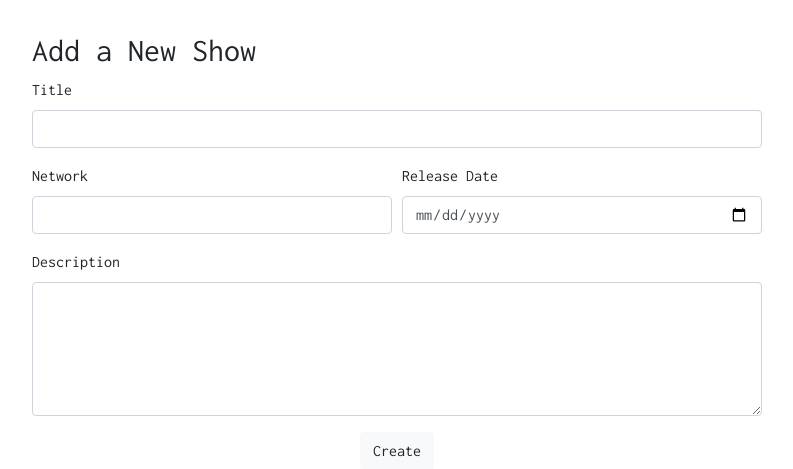
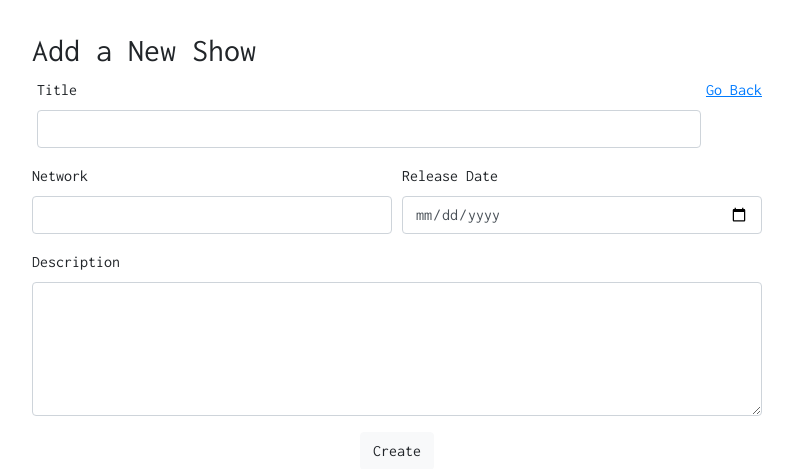
Before and after one commit to joshgendal/coding-dojo-challenge, a Django app: page /shows/new/ in a window 1280 px wide. Shown: the top 469 px of the page, without its empty margins (243-1036 px from the left). Run offline with Django 3.2, Linux system fonts and the light colour scheme; some libraries are stand-ins or nearby versions.

Commit message:
added back buttons where needed according to specs

```diff
--- a/codingdojochallenge/static/codingdojochallenge/css/styles.css
+++ b/codingdojochallenge/static/codingdojochallenge/css/styles.css
@@ -7,7 +7,13 @@
   margin-top: 32px;
 }
 
-/* ===== New Show page styles */
+.go-back-link {
+  float: right;
+  text-decoration: underline;
+}
+
+/* ===== Page Stylings ===== */
+
 form > .sm-margin-top {
   margin-top: 16px;
 }
@@ -16,38 +22,16 @@
   margin-top: 16px;
 }
 
-/* h4.sm-margin-top {
-  margin-top: 16px;
-} */
-
-/* div.col-md-8 h4.sm-margin-top {
-  margin-top: 16px;
-} */
-
-/* h4 {
-  margin-top: 16px;
-} */
-
-/* div.container > div.row > div.col-md-8 > h4 {
-  margin-top: 16px;
-} */
-
 h4#show-info {
   margin-top: 30px;
 }
 
 .center {
-  /* right: 50%; */
   display: flex;
   align-items: center;
   justify-content: center;
 }
 
-/* #input-description input {
-  height: 112px;
-  padding: 10px 0;
-} */
-
 .error-txt {
   color: red;
 }
--- a/codingdojochallenge/templates/codingdojochallenge/add-show.html
+++ b/codingdojochallenge/templates/codingdojochallenge/add-show.html
@@ -27,6 +27,7 @@
         <div class="row">
           <div class="col-md-8" style="margin:auto;">
             <h2 class="header-txt">Add a New Show</h2>
+            <a href="/shows" class="go-back-link">Go Back</a>
             {% if errors %}
               {% for error in errors %}
               <h4 class="error-txt">{{error}}</h4>
--- a/codingdojochallenge/templates/codingdojochallenge/edit-show.html
+++ b/codingdojochallenge/templates/codingdojochallenge/edit-show.html
@@ -27,6 +27,7 @@
         <div class="row">
           <div class="col-md-8" style="margin:auto;">
             <h2 class="header-txt">Edit Show {{ show_id }}</h2>
+            <a href="/shows" class="go-back-link">Go Back</a>
             {% if errors %}
               {% for error in errors %}
               <h4 class="error-txt">{{error}}</h4>
--- a/codingdojochallenge/templates/codingdojochallenge/view-show.html
+++ b/codingdojochallenge/templates/codingdojochallenge/view-show.html
@@ -26,6 +26,7 @@
       <div class="row">
         <div class="col-md-8" style="margin: 16px auto">
           <h2>TV Show {{ show.show_id }}</h2>
+          <a href="/shows" class="go-back-link">Go Back</a>
           <h4 id="show-info">Title: {{ show.title }}</h4>
           <h4>Network: {{ show.network }}</h4>
           <h4>Release Date: {{ show.date }}</h4>
```
